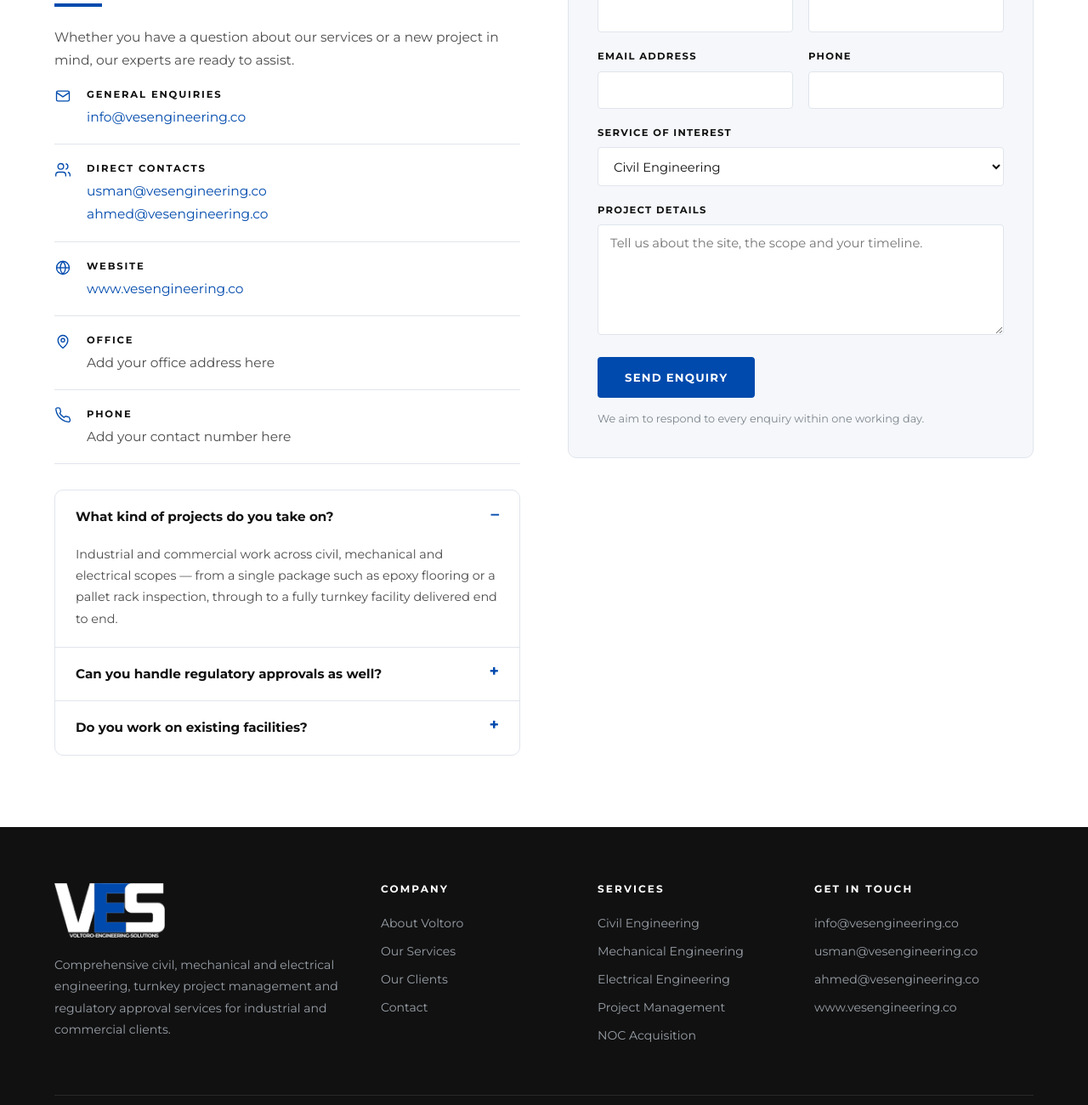
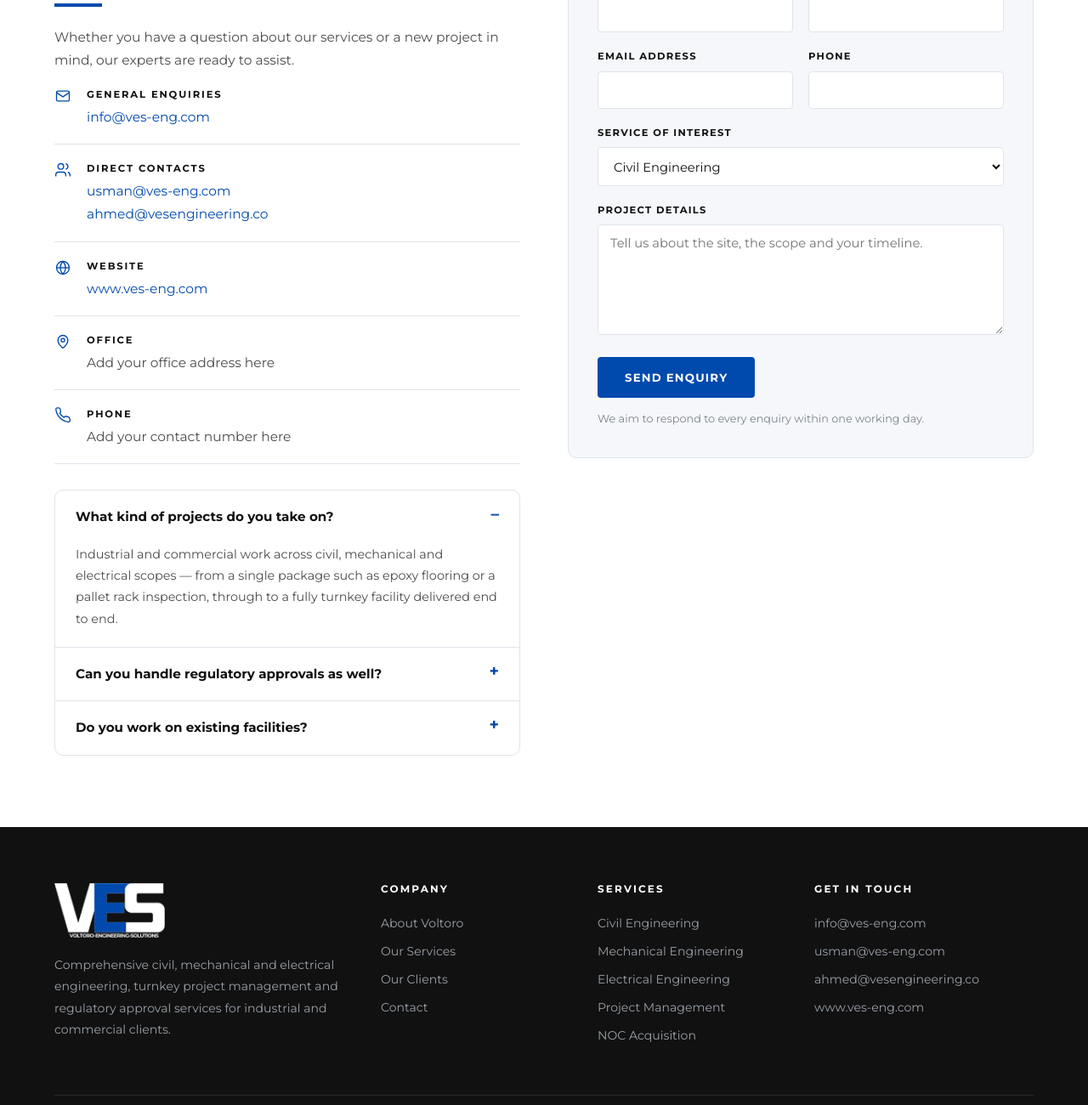
Before and after one commit to webdemosite0/vesengineering, a plain HTML site: page contact.html in a window 1280 px wide. Shown: the part 640-1940 px from the top of the page at 85% size. Drawn offline with Linux system fonts and the light colour scheme.

Commit message:
Update website and contact emails to ves-eng.com

```diff
--- a/assets/js/main.js
+++ b/assets/js/main.js
@@ -62,7 +62,7 @@
       ].join('\n');
 
       window.location.href =
-        'mailto:info@vesengineering.co' +
+        'mailto:info@ves-eng.com' +
         '?subject=' + encodeURIComponent('Project enquiry - ' + (data.get('name') || 'Website')) +
         '&body=' + encodeURIComponent(body);
 
--- a/contact.html
+++ b/contact.html
@@ -17,8 +17,8 @@
   <div class="wrap">
     <span class="topbar__tag">Professionalism at your doorstep</span>
     <div class="topbar__meta">
-      <a href="mailto:info@vesengineering.co">info@vesengineering.co</a>
-      <a href="https://www.vesengineering.co">www.vesengineering.co</a>
+      <a href="mailto:info@ves-eng.com">info@ves-eng.com</a>
+      <a href="https://www.ves-eng.com">www.ves-eng.com</a>
     </div>
   </div>
 </div>
@@ -82,7 +82,7 @@
             </span>
             <span>
               <strong>General enquiries</strong>
-              <a href="mailto:info@vesengineering.co">info@vesengineering.co</a>
+              <a href="mailto:info@ves-eng.com">info@ves-eng.com</a>
             </span>
           </li>
           <li>
@@ -91,7 +91,7 @@
             </span>
             <span>
               <strong>Direct contacts</strong>
-              <a href="mailto:usman@vesengineering.co">usman@vesengineering.co</a><br>
+              <a href="mailto:usman@ves-eng.com">usman@ves-eng.com</a><br>
               <a href="mailto:ahmed@vesengineering.co">ahmed@vesengineering.co</a>
             </span>
           </li>
@@ -101,7 +101,7 @@
             </span>
             <span>
               <strong>Website</strong>
-              <a href="https://www.vesengineering.co">www.vesengineering.co</a>
+              <a href="https://www.ves-eng.com">www.ves-eng.com</a>
             </span>
           </li>
           <li>
@@ -186,7 +186,7 @@
           <p class="form-note">We aim to respond to every enquiry within one working day.</p>
           <div class="form-msg" id="form-msg">
             Thanks &mdash; your email client should now be open with the enquiry ready to send. If it did
-            not open, email us directly at info@vesengineering.co.
+            not open, email us directly at info@ves-eng.com.
           </div>
         </form>
       </div>
@@ -226,10 +226,10 @@
       <div>
         <h4>Get in Touch</h4>
         <ul>
-          <li><a href="mailto:info@vesengineering.co">info@vesengineering.co</a></li>
-          <li><a href="mailto:usman@vesengineering.co">usman@vesengineering.co</a></li>
+          <li><a href="mailto:info@ves-eng.com">info@ves-eng.com</a></li>
+          <li><a href="mailto:usman@ves-eng.com">usman@ves-eng.com</a></li>
           <li><a href="mailto:ahmed@vesengineering.co">ahmed@vesengineering.co</a></li>
-          <li><a href="https://www.vesengineering.co">www.vesengineering.co</a></li>
+          <li><a href="https://www.ves-eng.com">www.ves-eng.com</a></li>
         </ul>
       </div>
     </div>
@@ -240,6 +240,6 @@
   </div>
 </footer>
 
-<script src="assets/js/main.js"></script>
+<script src="assets/js/main.js?v=20261007"></script>
 </body>
 </html>
```
Also changed, not shown: about.html (+6 -6 lines), civil-engineering.html (+6 -6 lines), clients.html (+6 -6 lines), electrical-engineering.html (+6 -6 lines), index.html (+6 -6 lines), mechanical-engineering.html (+6 -6 lines), noc-services.html (+6 -6 lines), project-management.html (+6 -6 lines), services.html (+6 -6 lines), 1 other file.
